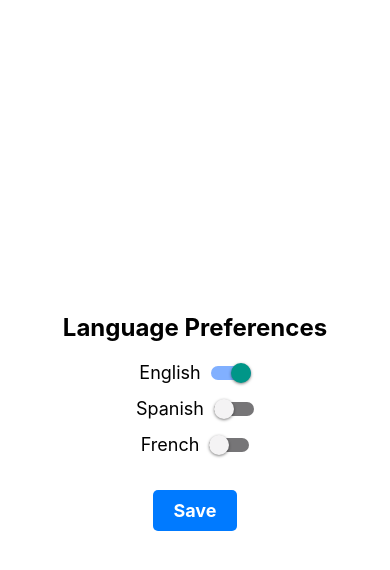
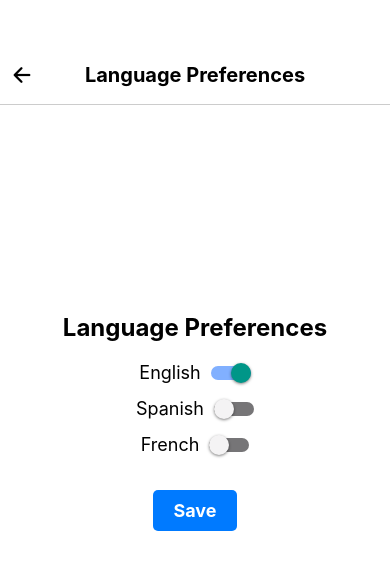
Before and after one commit to joshthomas98/gigsweep-react-native-app, a React Native app: screen /LanguagePreferences in a window 390 px wide. Shown: the top 570 px of the page. Built offline with nearby package versions, Linux system fonts and the light colour scheme; what expo-camera would draw is missing.

Commit message:
16/3/24 - 2

```diff
--- a/screens/LanguagePreferences.js
+++ b/screens/LanguagePreferences.js
@@ -1,6 +1,7 @@
 import React, { useState } from "react";
 import { View, StyleSheet, Text, Switch, TouchableOpacity } from "react-native";
 import { useNavigation } from "@react-navigation/native";
+import CustomHeader from "../components/CustomHeader";
 
 const LanguagePreferencesScreen = () => {
   const navigation = useNavigation();
@@ -17,6 +18,7 @@ const LanguagePreferencesScreen = () => {
 
   return (
     <View style={styles.container}>
+      <CustomHeader title="Language Preferences" />
       <Text style={styles.title}>Language Preferences</Text>
       <View style={styles.languageContainer}>
         <Text style={styles.language}>English</Text>
```
